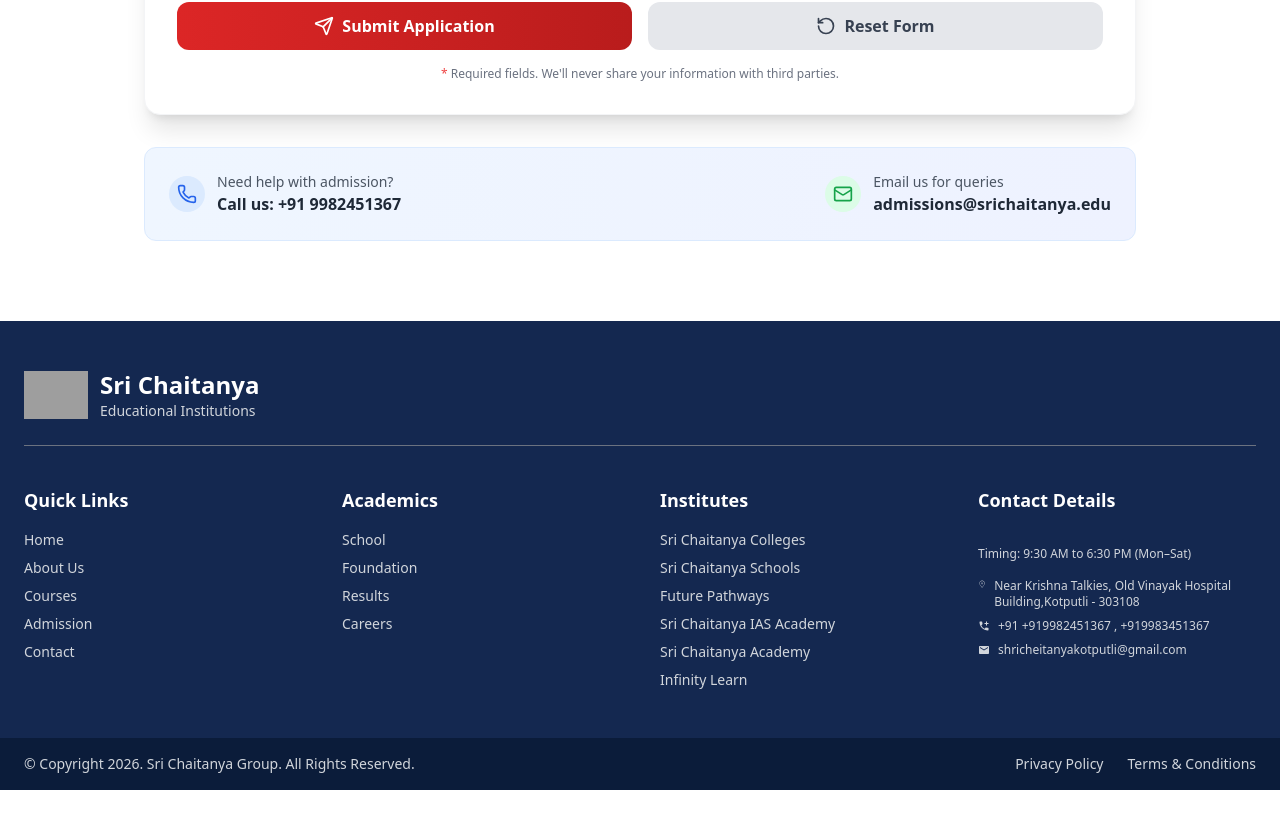
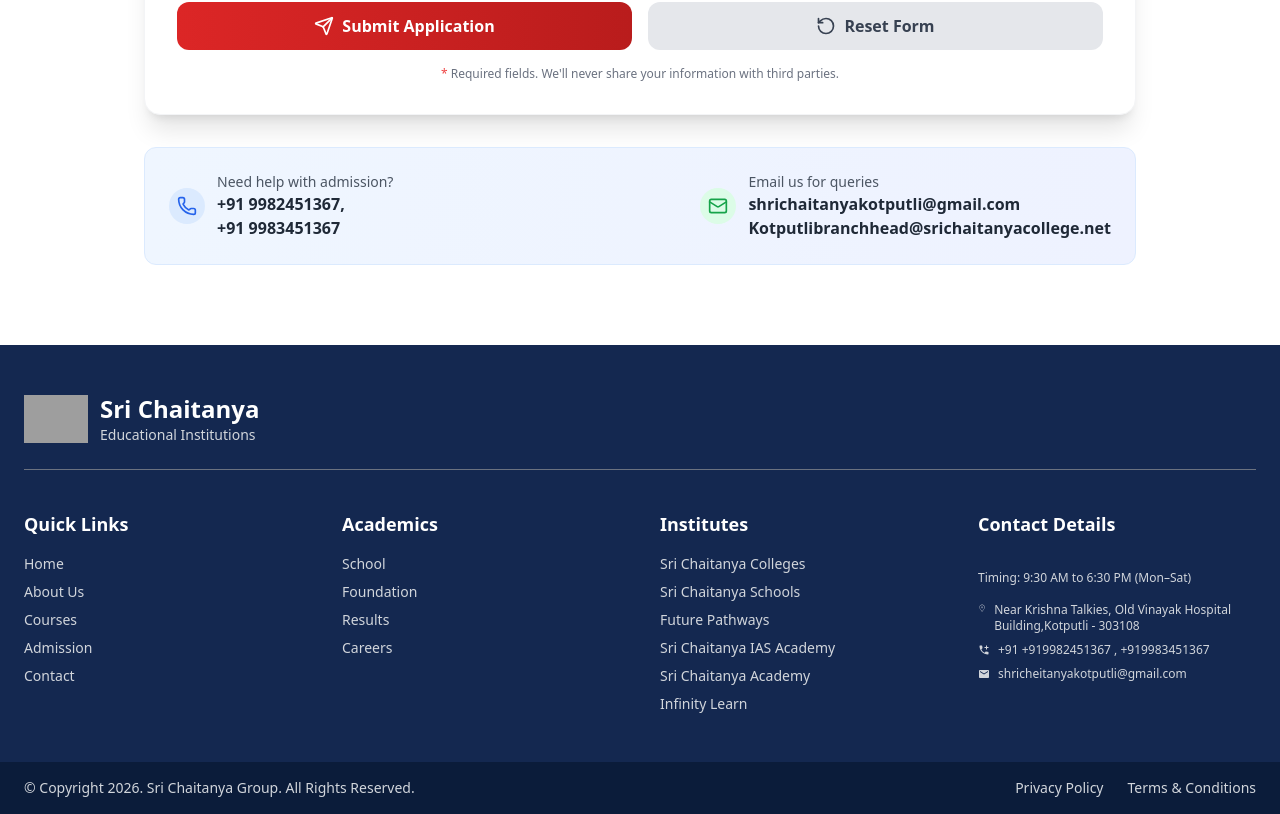
Before and after one commit to jangrarajat/Sri-chataniya-schrrol, a React (Vite) app: page /admission in a window 1280 px wide. Shown: the part 1817-2631 px from the top of the page. Before the commit the page ends 2607 px from the top, so only its background shows below. Built offline with nearby package versions, Linux system fonts and the light colour scheme; grey boxes are pictures that could not be loaded.

Commit message:
updaitng miner change

```diff
--- a/src/pages/Admission.jsx
+++ b/src/pages/Admission.jsx
@@ -470,9 +470,8 @@
               <button
                 type="submit"
                 disabled={isSubmitting}
-                className={`flex-1 bg-gradient-to-r from-red-600 to-red-700 text-white py-3 rounded-xl font-semibold text-base transition-all duration-300 flex items-center justify-center gap-2 ${
-                  isSubmitting ? "opacity-70 cursor-not-allowed" : "hover:from-red-700 hover:to-red-800 transform hover:-translate-y-0.5 hover:shadow-lg"
-                }`}
+                className={`flex-1 bg-gradient-to-r from-red-600 to-red-700 text-white py-3 rounded-xl font-semibold text-base transition-all duration-300 flex items-center justify-center gap-2 ${isSubmitting ? "opacity-70 cursor-not-allowed" : "hover:from-red-700 hover:to-red-800 transform hover:-translate-y-0.5 hover:shadow-lg"
+                  }`}
               >
                 {isSubmitting ? (
                   <>
@@ -513,7 +512,8 @@
               </div>
               <div>
                 <p className="text-gray-600 text-sm">Need help with admission?</p>
-                <p className="font-bold text-gray-800">Call us: +91 9982451367</p>
+                <p className="font-bold text-gray-800"> +91 9982451367, </p>
+                <p className="font-bold text-gray-800">+91 9983451367</p>
               </div>
             </div>
             <div className="flex items-center gap-3">
@@ -522,7 +522,10 @@
               </div>
               <div>
                 <p className="text-gray-600 text-sm">Email us for queries</p>
-                <p className="font-bold text-gray-800">admissions@srichaitanya.edu</p>
+                <div>
+                  <p className="font-bold text-gray-800">shrichaitanyakotputli@gmail.com</p>
+                  <p className="font-bold text-gray-800">Kotputlibranchhead@srichaitanyacollege.net</p>
+                </div>
               </div>
             </div>
           </div>
--- a/src/pages/Contect.jsx
+++ b/src/pages/Contect.jsx
@@ -118,7 +118,7 @@
                   {info.title}
                 </h3>
                 {info.details.map((detail, i) => (
-                  <p key={i} className="text-gray-600 text-sm md:text-base">
+                  <p key={i} className="text-gray-600 text-sm md:text-xs">
                     {detail}
                   </p>
                 ))}
```
